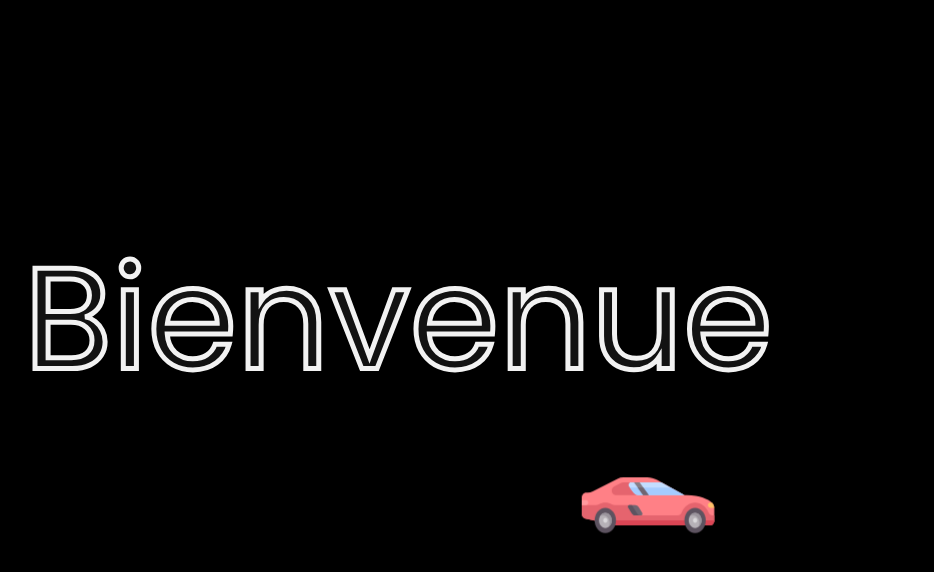
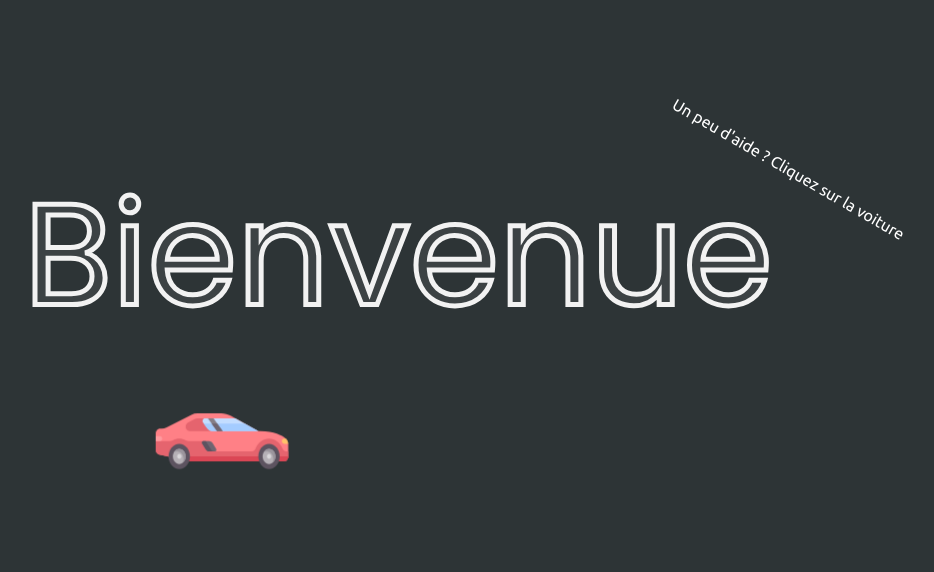
Before and after one commit to ValentinDft/valentinduffet.fr, a React (Create React App) app in the folder reactapp/: page / in a window 1280 px wide. Shown: the top 572 px of the page, without its empty margins (240-1174 px from the left). Built offline with nearby package versions, Linux system fonts and the light colour scheme.

Commit message:
Mise en place de la page loading

```diff
--- a/reactapp/src/App.css
+++ b/reactapp/src/App.css
@@ -637,7 +637,7 @@ h1{
 }
 
 #car_layout{
-    animation: car 3s linear infinite;
+    animation: car 4s linear infinite;
 }
 
 @keyframes car {
@@ -648,3 +648,7 @@ h1{
         transform: translate(1350px);
     }
 }
+
+.msgCar{
+    transform: rotate(30deg);
+}
--- a/reactapp/src/App.js
+++ b/reactapp/src/App.js
@@ -10,23 +10,31 @@ import Portfolio from'./components/Portfolio';
 import Footer from'./components/Footer';
 import Loading from './components/Loading';
 import 'bootstrap/dist/css/bootstrap.min.css';
-import React, { useEffect } from "react";
+import React, { useEffect, useState } from "react";
 import AOS from "aos";
 import "aos/dist/aos.css";
 
 function App() {
+
+  const [loader, setLoader] = useState(true);
 
   useEffect(() => {
     AOS.init();
     AOS.refresh();
   }, []);
 
-  return (
+  let goApp = (etat) => {
+    setLoader(!etat);
+  }
+
+  return loader ? (
+    <Loading handleParent={goApp}/>
+  ) :
+  (
     <div>
 
         {/* <NavbarTop/> */}
-        <Loading/>
-        {/* <Header/>
+        <Header/>
 
         <Presentation/>
       <div className="bg-gradient">
@@ -36,13 +44,13 @@ function App() {
 
         <Portfolio/>
 
-        <Contact/>
+        {/* <Contact/> */}
 
         <Footer/>
-      </div> */}
+      </div>
     </div>
 
-  );
+  )
 }
 
 export default App;
--- a/reactapp/src/components/Loading.js
+++ b/reactapp/src/components/Loading.js
@@ -1,9 +1,23 @@
-import React from 'react'
+import React, {useEffect, useState} from 'react'
 
-export default function Loading() {
+export default function Loading(props) {
+
+    const [etatMessageClick, setEtatMessageClick] = useState(false);
+
+    useEffect(() => {
+        setTimeout(() => {
+            setEtatMessageClick(true);
+        }, 3000)
+    }, [])
+
+    let goPortfolio = () => {
+        props.handleParent(true);
+    }
+
     return (
-        <div style={{height: "100vh", backgroundColor: "black"}}>
-            <div style={{display: "flex", justifyContent: "center", alignItems: "center", paddingTop: "20%"}}>
+        <div style={{height: "100vh", backgroundColor: "#2d3436"}}>
+            {etatMessageClick && <h6 className="msgCar" style={{color: "white", position: "absolute", top: "20%", left: "70%"}}>Un peu d'aide ? Cliquez sur la voiture</h6>}
+            <div style={{display: "flex", justifyContent: "center", alignItems: "center", paddingTop: "15%"}}>
                 <svg width="737" height="117" viewBox="0 0 737 117" fill="none" xmlns="http://www.w3.org/2000/svg">
                     <g id="Bienvenue">
                         <path d="M53.256 60.888C56.904 61.464 60.216 62.952 63.192 65.352C66.264 67.752 68.664 70.728 70.392 74.28C72.216 77.832 73.128 81.624 73.128 85.656C73.128 90.744 71.832 95.352 69.24 99.48C66.648 103.512 62.856 106.728 57.864 109.128C52.968 111.432 47.16 112.584 40.44 112.584H3V12.216H39C45.816 12.216 51.624 13.368 56.424 15.672C61.224 17.88 64.824 20.904 67.224 24.744C69.624 28.584 70.824 32.904 70.824 37.704C70.824 43.656 69.192 48.6 65.928 52.536C62.76 56.376 58.536 59.16 53.256 60.888ZM16.104 55.56H38.136C44.28 55.56 49.032 54.12 52.392 51.24C55.752 48.36 57.432 44.376 57.432 39.288C57.432 34.2 55.752 30.216 52.392 27.336C49.032 24.456 44.184 23.016 37.848 23.016H16.104V55.56ZM39.288 101.784C45.816 101.784 50.904 100.248 54.552 97.176C58.2 94.104 60.024 89.832 60.024 84.36C60.024 78.792 58.104 74.424 54.264 71.256C50.424 67.992 45.288 66.36 38.856 66.36H16.104V101.784H39.288Z" fill="white" fill-opacity="0.07"/>
@@ -29,8 +43,8 @@ export default function Loading() {
             </div>
             <div style={{display: "flex", justifyContent: "start", paddingTop: "5%"}}>
             <svg viewBox="0 0 1333 113" fill="none" xmlns="http://www.w3.org/2000/svg">
-<g id="car_layout">
-<g id="car">
+<g id="car_layout" style={{cursor: "pointer"}} onClick={goPortfolio}>
+<g id="car" >
 <path id="Vector" d="M161.14 68.0089C157.384 64.8912 149.502 60.4541 135.064 60.4541H132.839L104.374 44.7211C101.132 42.9291 97.5974 42 94.0198 42H69.2629C67.1519 42 65.0641 42.5076 63.1248 43.4927L37.4224 56.5396C35.76 57.3839 33.9701 57.8191 32.1613 57.8191H30.4515C27.9931 57.8178 26 60.1785 26 63.0905V79.7812C26 82.3303 27.5382 84.5139 29.6555 84.9691L50.4842 89.4548V92.0911H159.549C162.007 92.0911 164 89.7304 164 86.8185V74.5049C164 71.911 162.933 69.4967 161.14 68.0089Z" fill="#FF8086"/>
 <path id="Vector_2" d="M69.6406 47.2726H87.7444V60.4541H61.0198C56.8757 60.4541 55.6523 53.7649 59.4258 51.7334L65.9566 48.2179C67.1137 47.5944 68.3698 47.2726 69.6406 47.2726V47.2726Z" fill="#E5646E"/>
 <path id="Vector_3" d="M161.903 81.5458C160.158 81.5458 158.644 80.3 157.852 78.4581C155.279 72.4684 150.031 68.3631 143.967 68.3631C137.905 68.3631 132.656 72.4684 130.082 78.4581C129.292 80.3 127.778 81.5458 126.033 81.5458H81.6445V71.0006H60.3484C59.2787 71.0006 58.2016 70.7874 57.2404 70.2312C55.1968 69.0477 52.9121 68.3631 50.4842 68.3631C48.0521 68.3631 45.7632 69.044 43.7185 70.2299C42.7562 70.7874 41.676 71.0006 40.6042 71.0006H26V79.7812C26 80.0905 26.0242 80.3936 26.0684 80.6891C26.1116 80.9809 26.1769 81.264 26.259 81.5396C26.2601 81.5409 26.2601 81.5434 26.2601 81.5458C26.7823 83.283 28.051 84.6236 29.6555 84.9691L50.4842 89.4548L54.9357 92.0911H159.549C162.007 92.0911 164 89.7304 164 86.8185V81.5458H161.903Z" fill="#E5646E"/>
```
